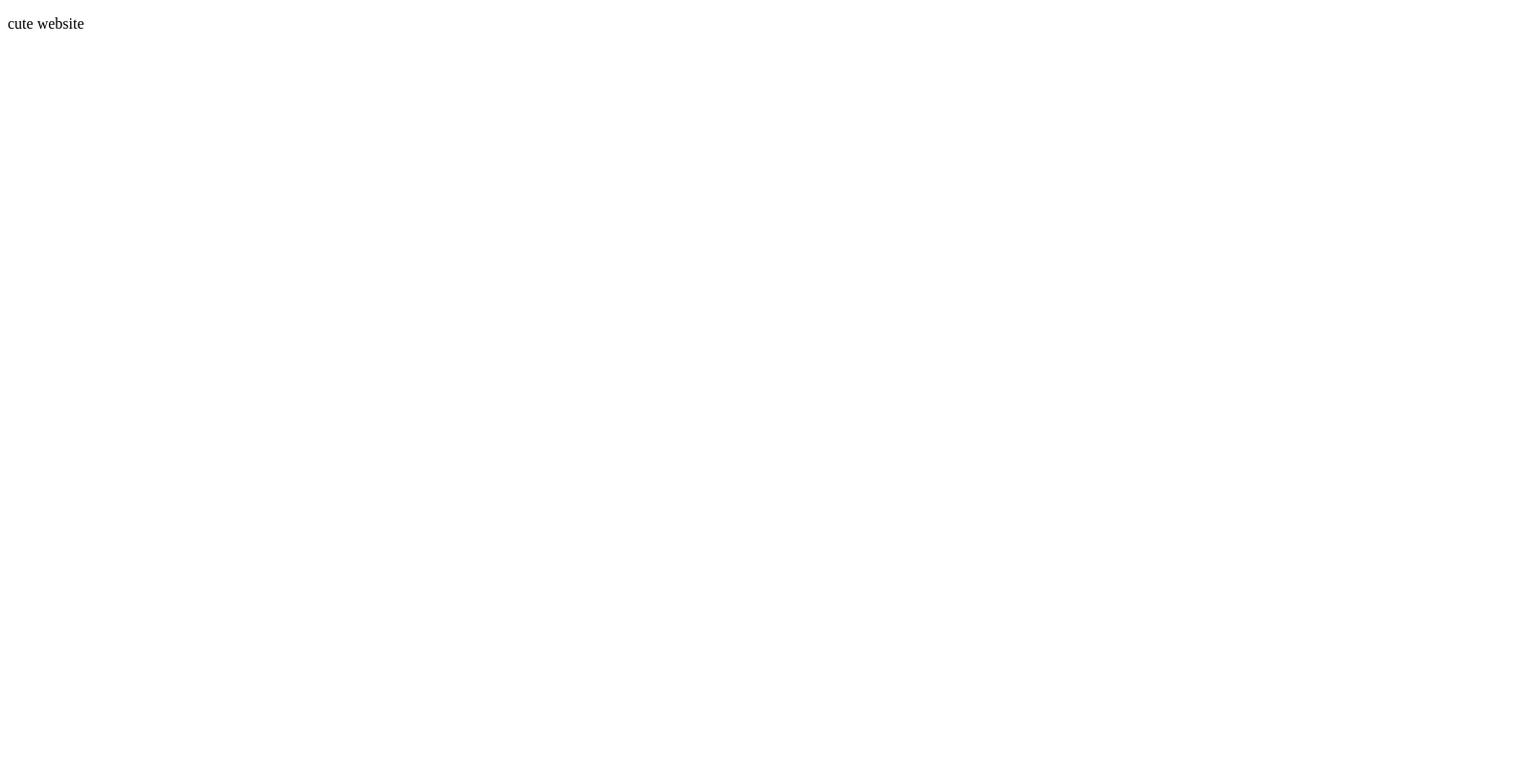
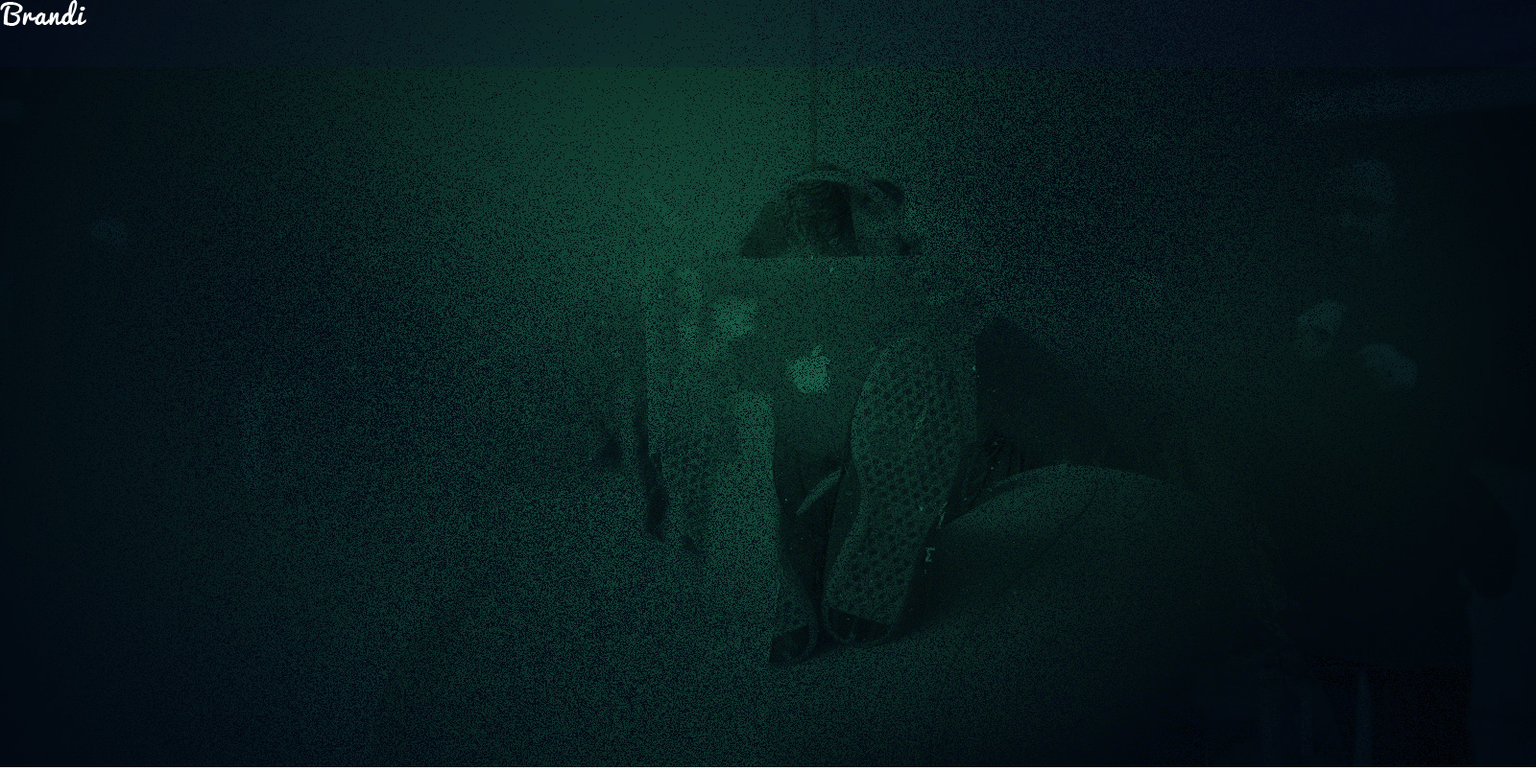
Before and after one commit to iuliav92/Brandi, a plain HTML site: page index.html in a window 1280 px wide. Shown: the whole page at 96% size, 1600 px wide, since content can reach past the window. Drawn offline with Linux system fonts and the light colour scheme.

Commit message:
added header and logo

```diff
--- a/css/style.css
+++ b/css/style.css
@@ -0,0 +1,37 @@
+* {
+	padding: 0;
+	margin: 0;
+}
+.container {
+	width: 100%;
+	height: 100%;
+	top: 0;
+	left: 0;
+	margin:0 auto;
+	position: relative;
+}
+
+.wrapper {
+	width: 1170px;
+	float: left;
+	margin: 0 auto;
+    top: 0px;
+    z-index: 1000;
+	position: absolute;
+}
+
+.header {
+	height: 800px;
+	width: 100%;
+	position: absolute;
+}
+
+.header-slider {
+	width: 100%;
+	height: 100%;
+
+}
+
+#logo {
+
+}
--- a/index.html
+++ b/index.html
@@ -2,8 +2,27 @@
 <html>
 <head>
 	<title>Brandi</title>
+	<link rel="stylesheet" type="text/css" href="css/style.css">
 </head>
 <body>
-<p>cute website</p>
+
+	<div class="container">
+
+		<header class="header">
+			<img src="images/header.png">
+			<div class="wrapper">
+				<div id="logo">
+					<img id="logo" src="images/brandi_logo.png">
+				</div>
+			</div>
+		</header>
+
+		<div class="header-slider">
+			<img id="" src="images/header_slider.jpg">
+		</div>
+
+		<footer class="footer"></footer>
+	</div>
+
 </body>
 </html>
```
Also changed, not shown: design/brandi_psd/License.txt (added), images/brandi_logo.png (added), images/header.jpg (added), images/header.png (added), images/header_slider.jpg (added), 2 other files.
